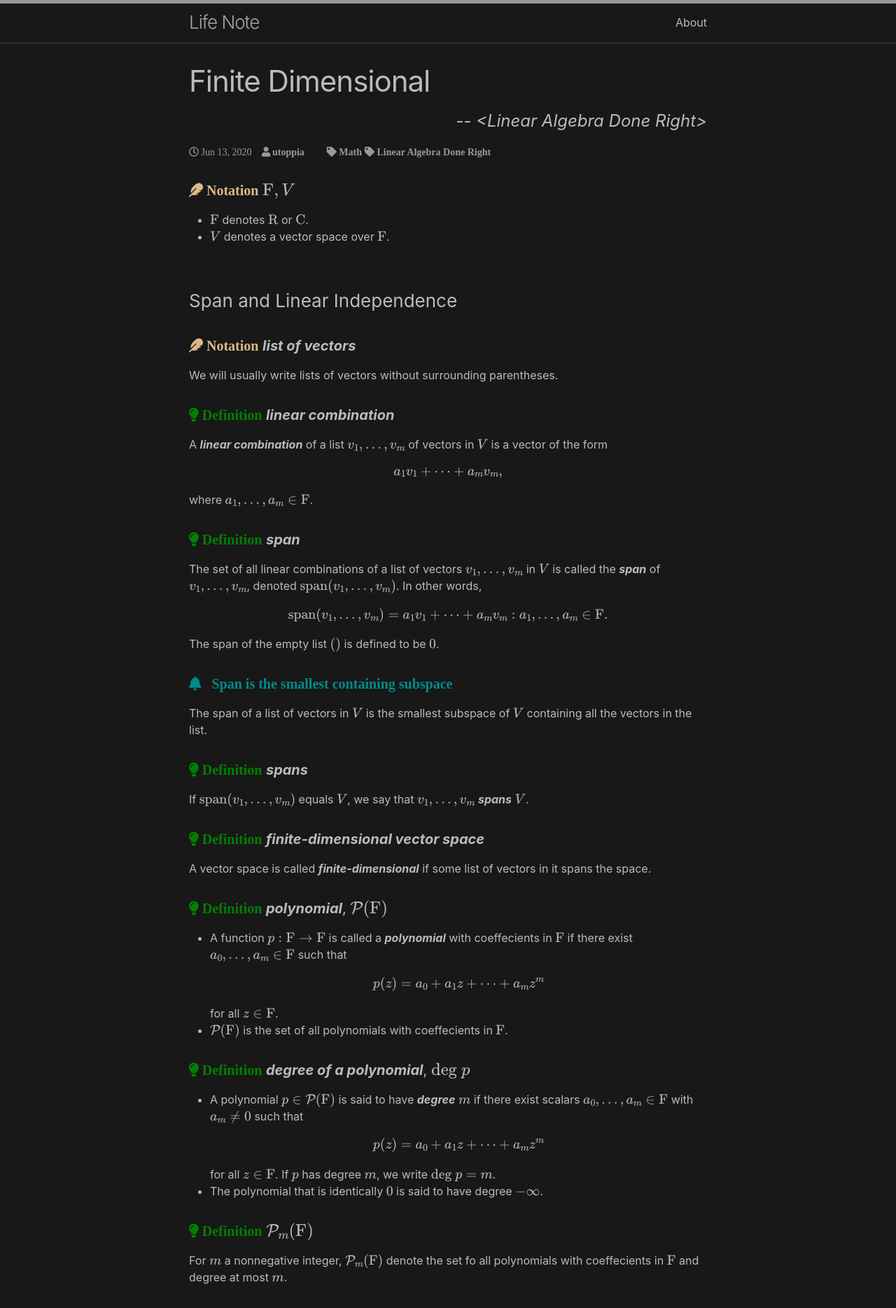
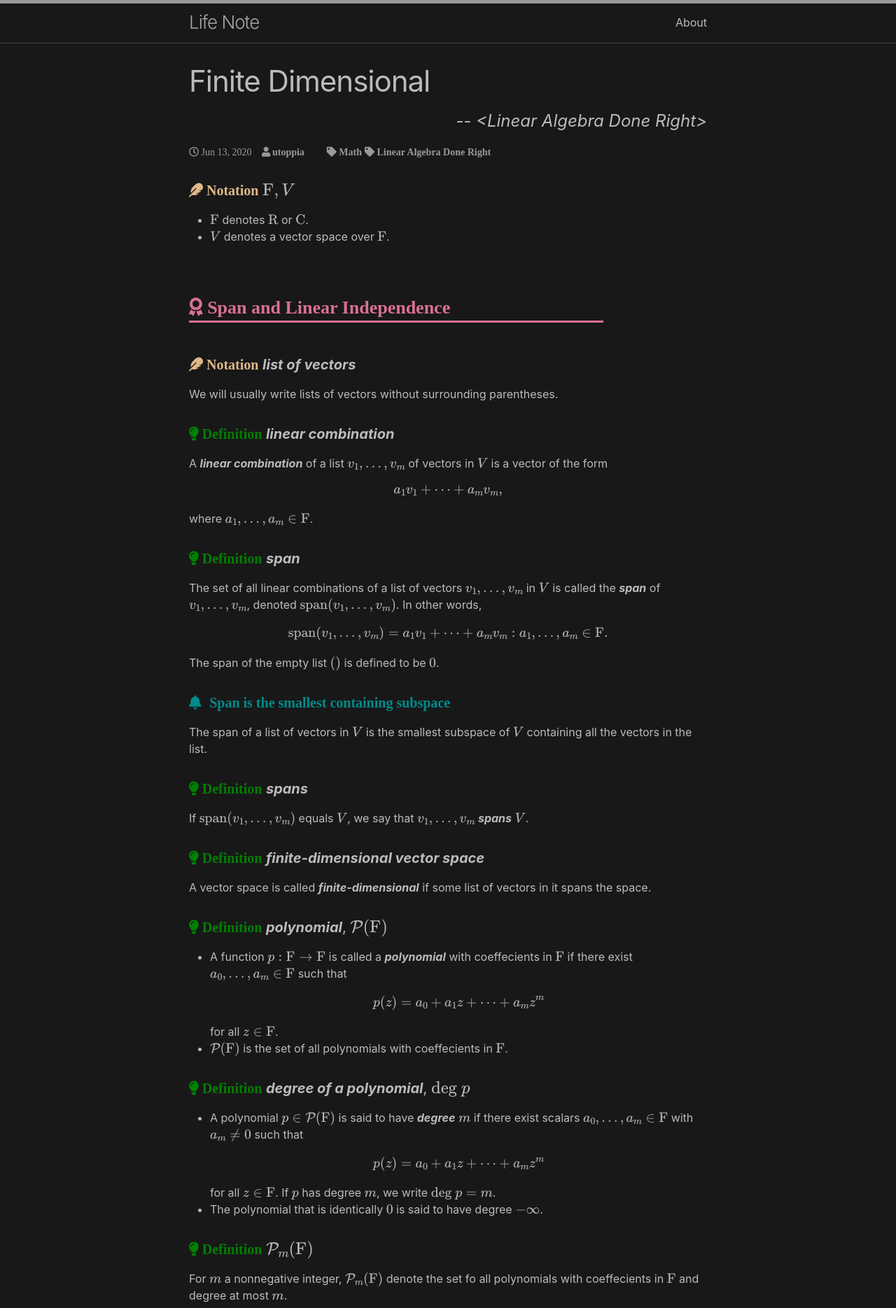
Before and after one commit to utoppia/utoppia.github.io, a Jekyll site: the page built from _posts/2020-06-13-finite-dimensional.md, in a window 1280 px wide. Shown: the top 1869 px of the page at 70% size. Built offline with Jekyll 4.4.1, drawn with Linux system fonts in a browser that asks for light colours; formulas are drawn with MathJax 3.

Commit message:
modify the style of post section

```diff
--- a/_posts/2020-06-13-finite-dimensional.md
+++ b/_posts/2020-06-13-finite-dimensional.md
@@ -11,6 +11,8 @@ tags: math linear-algebra-done-right
 + $V$ denotes a vector space over $\mathrm{F}$.
 
 ### Span and Linear Independence
+{: .section}
+
 #### <span class='p-notation'> Notation </span> ***list of vectors***
 We will usually write lists of vectors without surrounding parentheses.
 
@@ -63,6 +65,7 @@ In a finite-dimensional vector space, the length if every linearly independent l
 Every subspace of a finite-dimensional vector space if finite-dimensional.
 
 ### Bases
+{: .section}
 
 #### <span class='p-definition'> Definition </span>***basis***
 A ***basis*** of $V$ is a list of vectors in $V$ that is linearly independent and spans $V$.
@@ -84,6 +87,7 @@ Every linearly independent list of vectors in a finite-dimensional vector space
 Suppose $V$ is finite-dimensional and $U$ is a subspace if $V$. Then there is a subspace $W$ of $V$ such that $V = U \oplus W$.
 
 ### Dimension
+{: .section}
 
 #### <span class="p-lemma"> Basis length does not depend on basis  </span>
 Any two bases of a finite-dimensional vector space have the same length.
--- a/_sass/minima/custom-styles.scss
+++ b/_sass/minima/custom-styles.scss
@@ -34,7 +34,7 @@
     @extend .far;
     &:before {
         content: fa-content($fa-var-bell);
-        margin-right: 0.5em;
+        margin-right: 5pt;
     }
 }
 
@@ -128,3 +128,16 @@
 .one-third {
     width: 33%;
 }
+
+.section {
+    border-bottom-style: solid;
+    padding-bottom: 5pt;
+    width: 80%;
+    color: palevioletred;
+    @extend %fa-icon;
+    @extend .fas;
+    &:before {
+        content: fa-content($fa-var-award);
+        margin-right: 5pt;
+    }
+}
```
Also changed, not shown: _posts/2020-06-13-vector-spaces.md (+3 -0 lines), _posts/2020-06-15-linear-map.md (+7 -2 lines).
